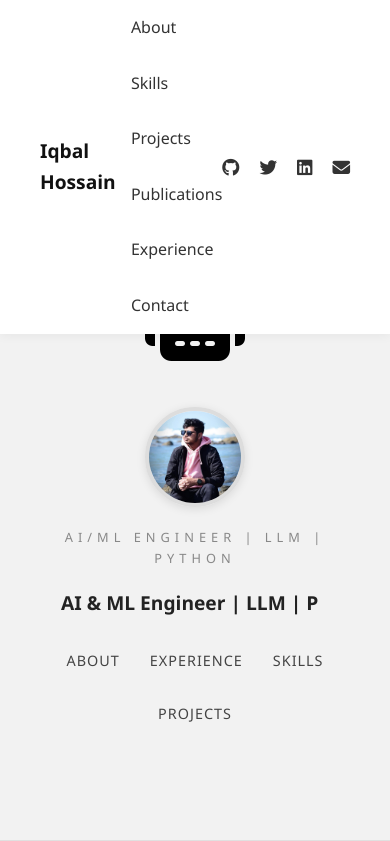
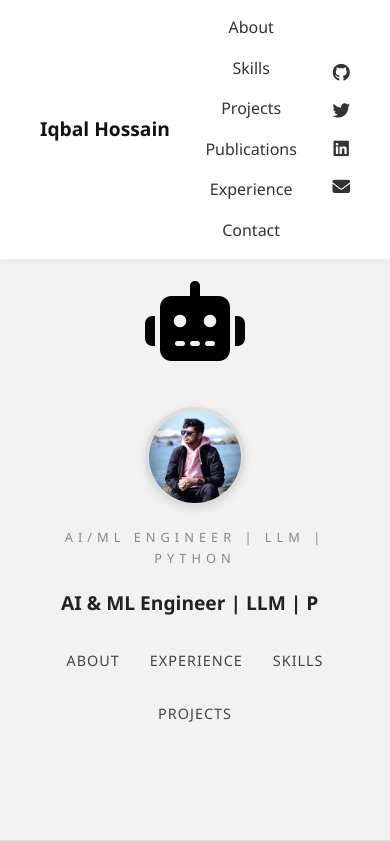
Before and after one commit to 25Iqbalhossain/portfolio-, a FastAPI app: page / in a window 390 px wide. Shown: the top 841 px of the page. Run offline with FastAPI, Linux system fonts and the light colour scheme.

Commit message:
Update responsive CSS layout and styles

```diff
--- a/static/style.css
+++ b/static/style.css
@@ -599,6 +599,15 @@ footer {
   gap: 30px;
 }
 
+/* Adjust navigation for smaller screens */
+@media (max-width: 768px) {
+  .nav-links {
+    flex-direction: column;
+    gap: 15px;
+    align-items: center;
+  }
+}
+
 .nav-links li a {
   text-decoration: none;
   color: #333;
@@ -616,6 +625,14 @@ footer {
   align-items: center;
 }
 
+/* Make icons stack for smaller screens */
+@media (max-width: 600px) {
+  .nav-icons {
+    flex-direction: column;
+    gap: 10px;
+  }
+}
+
 .nav-icons a {
   color: #333;
   font-size: 1.1rem;
```
